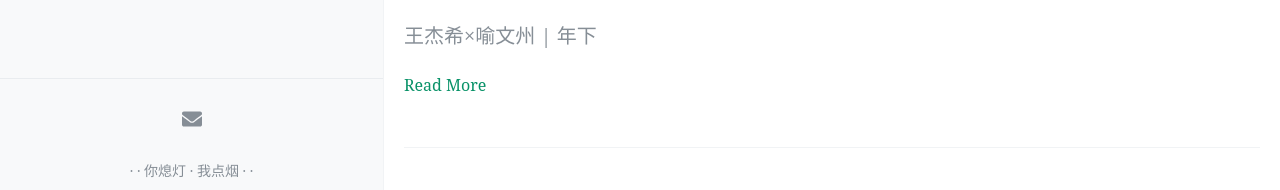
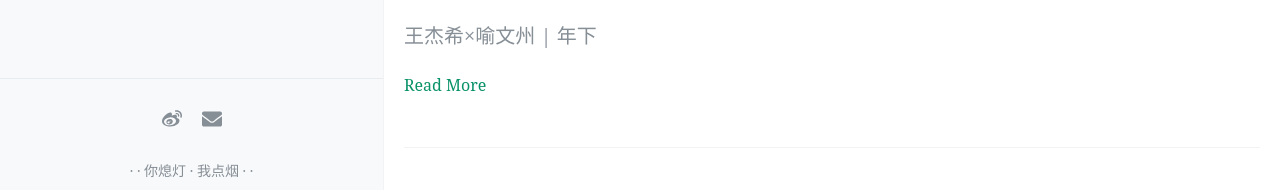
Before and after one commit to nadatomayo/dodo, a Jekyll site: the page built from index.html, in a window 1280 px wide and 900 px high, scrolled down 532 px. Shown: the part 682-872 px from the top of the window. Built offline with Jekyll 4.4.1, drawn with Linux system fonts in a browser that asks for light colours; the list of posts is cut into pages by our own code; comment, search, counter and statistics services are not loaded.

```diff
--- a/_config.yml
+++ b/_config.yml
@@ -49,7 +49,7 @@ excerpt_separator: <!-- more -->
 
 # 你的社交网络链接，它们会作为图标出现在你的网站页脚中，可选填写
 footer-links:
-  weibo: # https://weibo.com/6129531730/
+  weibo: https://weibo.com/u/6129531730/
   behance: # https://www.behance.net/<>
   dribbble: # https://dribbble.com/<>
   email: nadatomayo@gmail.com
```
